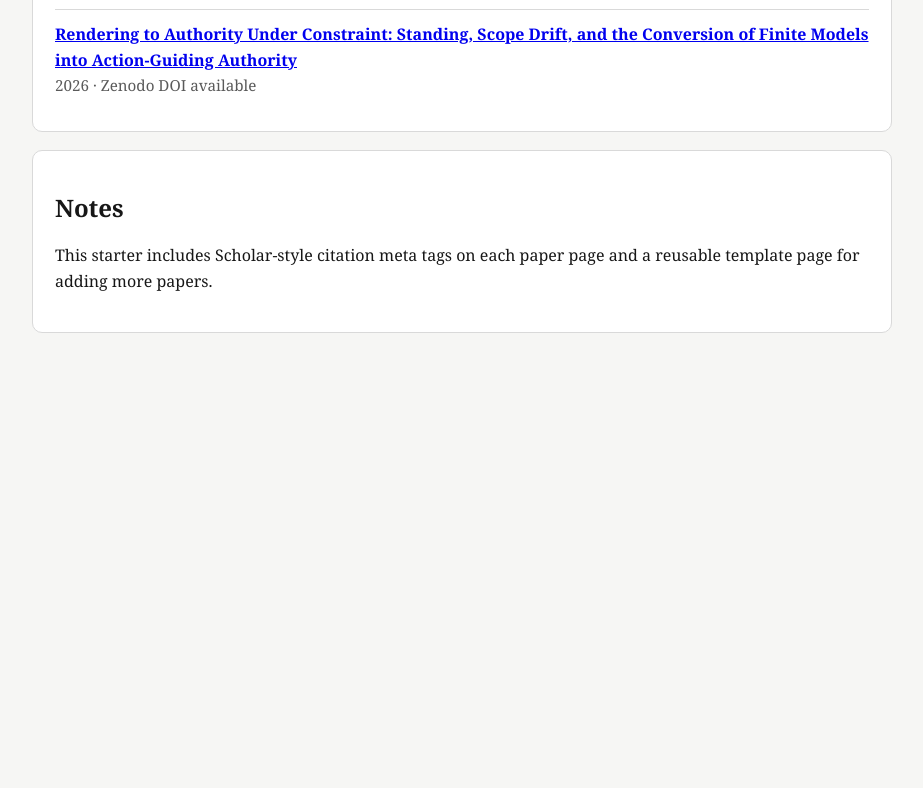
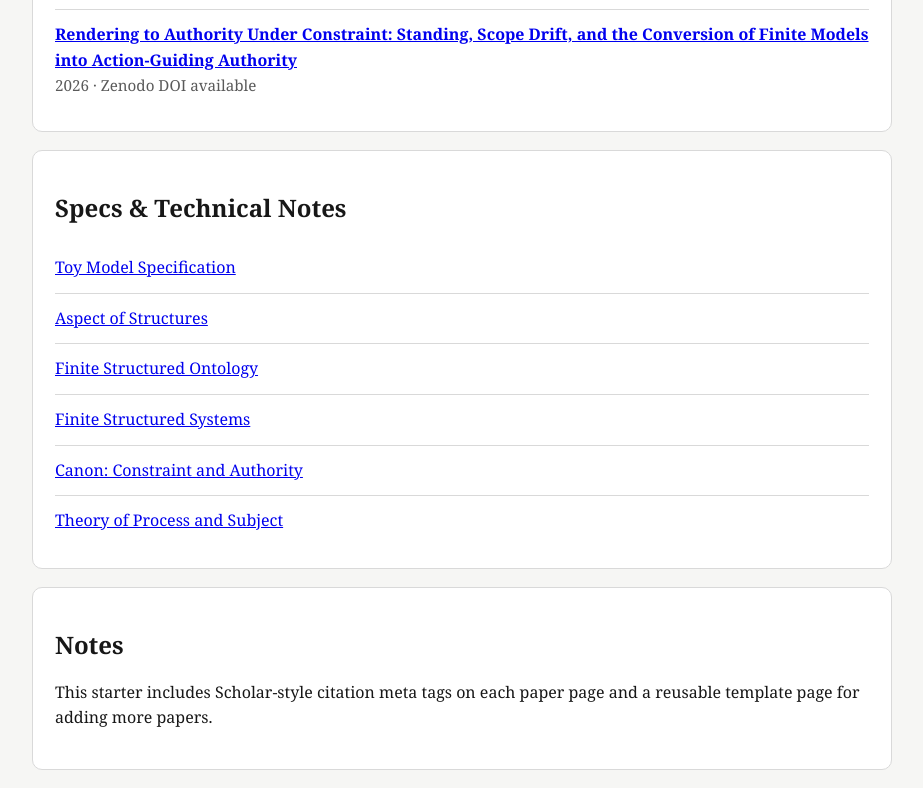
Before and after one commit to davidtswanson903/davidtswanson903.github.io, a plain HTML site: page index.html in a window 1280 px wide. Shown: the part 1469-2257 px from the top of the page, without its empty margins (178-1101 px from the left). Before the commit the page ends 1820 px from the top, so only its background shows below. Drawn offline with Linux system fonts and the light colour scheme.

Commit message:
Add specs section to homepage with links to technical spec PDFs

```diff
--- a/index.html
+++ b/index.html
@@ -80,6 +80,18 @@
     </section>
 
     <section class="card">
+      <h2>Specs & Technical Notes</h2>
+      <ul class="paper-list">
+        <li><a href="specs/SPEC_TOYMODEL.pdf">Toy Model Specification</a></li>
+        <li><a href="specs/SPEC_AOS.pdf">Aspect of Structures</a></li>
+        <li><a href="specs/SPEC_FSO.pdf">Finite Structured Ontology</a></li>
+        <li><a href="specs/SPEC_FSS.pdf">Finite Structured Systems</a></li>
+        <li><a href="specs/SPEC_CANON.pdf">Canon: Constraint and Authority</a></li>
+        <li><a href="specs/SPEC_TPS.pdf">Theory of Process and Subject</a></li>
+      </ul>
+    </section>
+
+    <section class="card">
       <h2>Notes</h2>
       <p>
         This starter includes Scholar-style citation meta tags on each paper page and a reusable template page for adding more papers.
```
